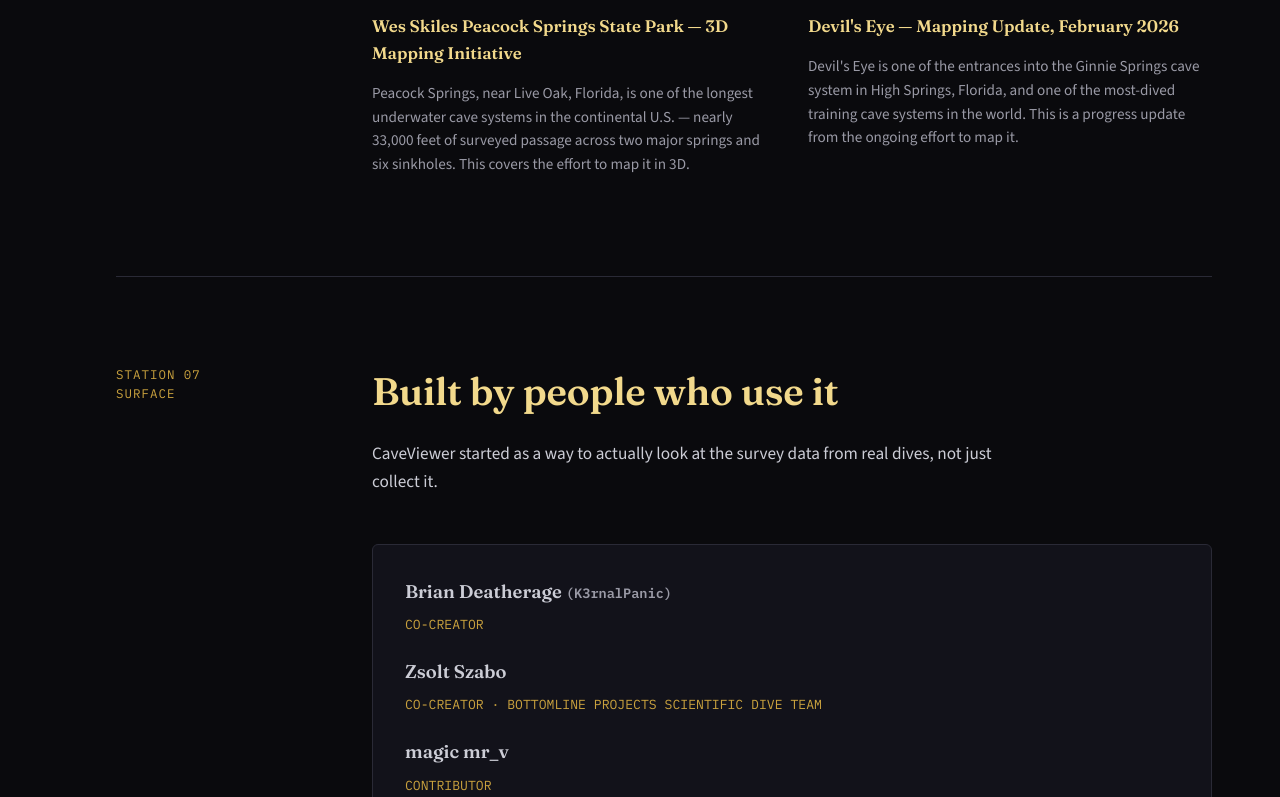
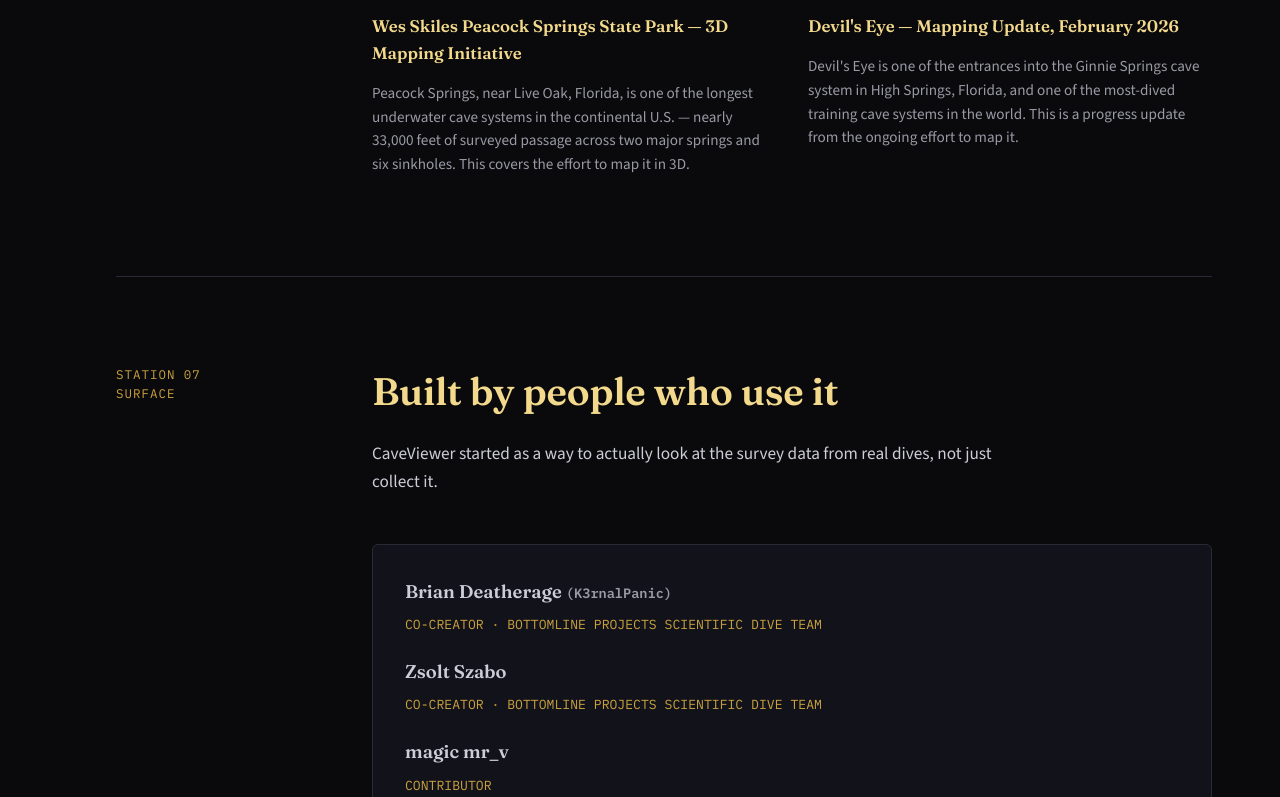
Before and after one commit to CaveViewer/CaveViewer, a plain HTML site: page docs/index.html in a window 1280 px wide. Shown: the part 11203-12000 px from the top of the page. Drawn offline with nearby package versions, Linux system fonts and the light colour scheme.

Commit message:
Enhance role description for Brian Deatherage
Updated the role description for Brian Deatherage to include 'BOTTOMLINE PROJECTS SCIENTIFIC DIVE TEAM'.

```diff
--- a/docs/index.html
+++ b/docs/index.html
@@ -1378,7 +1378,7 @@
         </p>
         <div class="credit-card">
           <div class="name">Brian Deatherage <span class="mono" style="color: var(--chalk-dim); font-size: 0.85rem;">(K3rnalPanic)</span></div>
-          <div class="role">CO-CREATOR</div>
+          <div class="role">CO-CREATOR · BOTTOMLINE PROJECTS SCIENTIFIC DIVE TEAM</div>
           <div class="name" style="margin-top: 14px;">Zsolt Szabo</div>
           <div class="role">CO-CREATOR · BOTTOMLINE PROJECTS SCIENTIFIC DIVE TEAM</div>
           <div class="name" style="margin-top: 14px;">magic mr_v</div>
```
